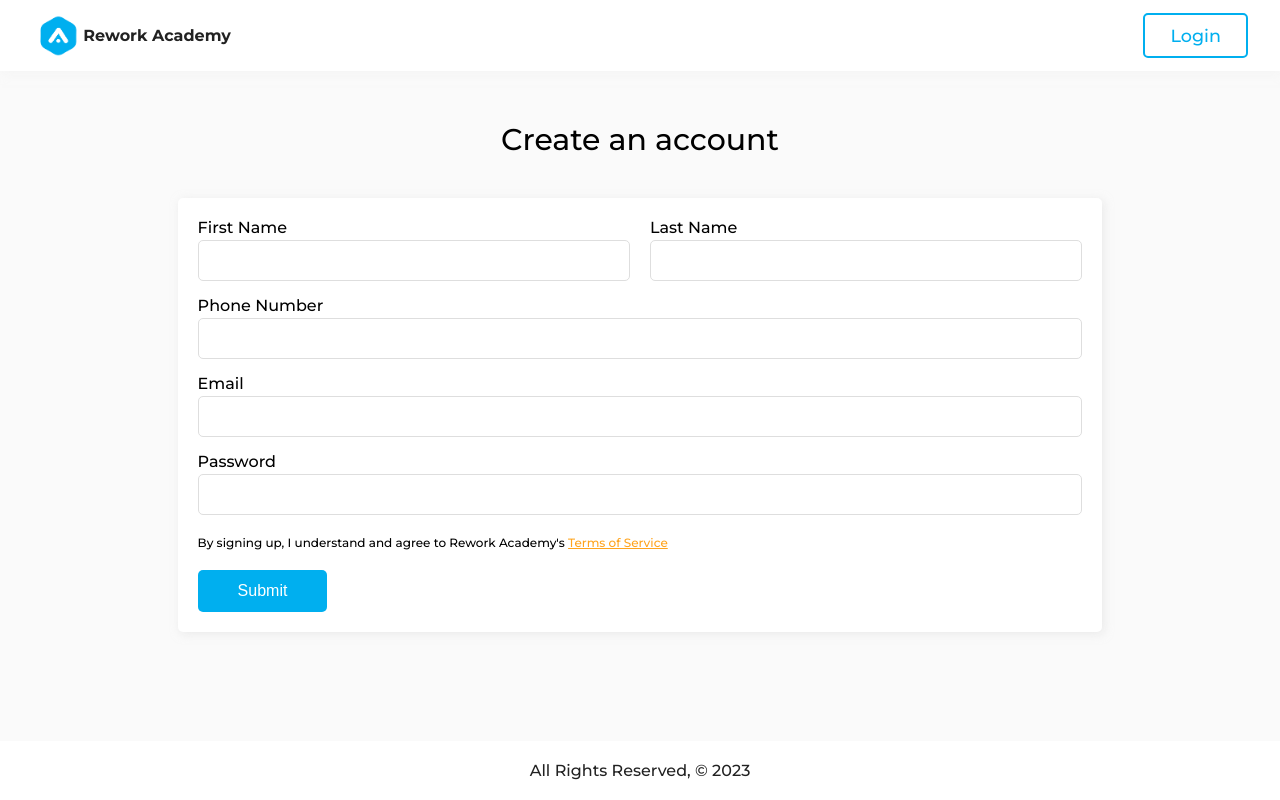
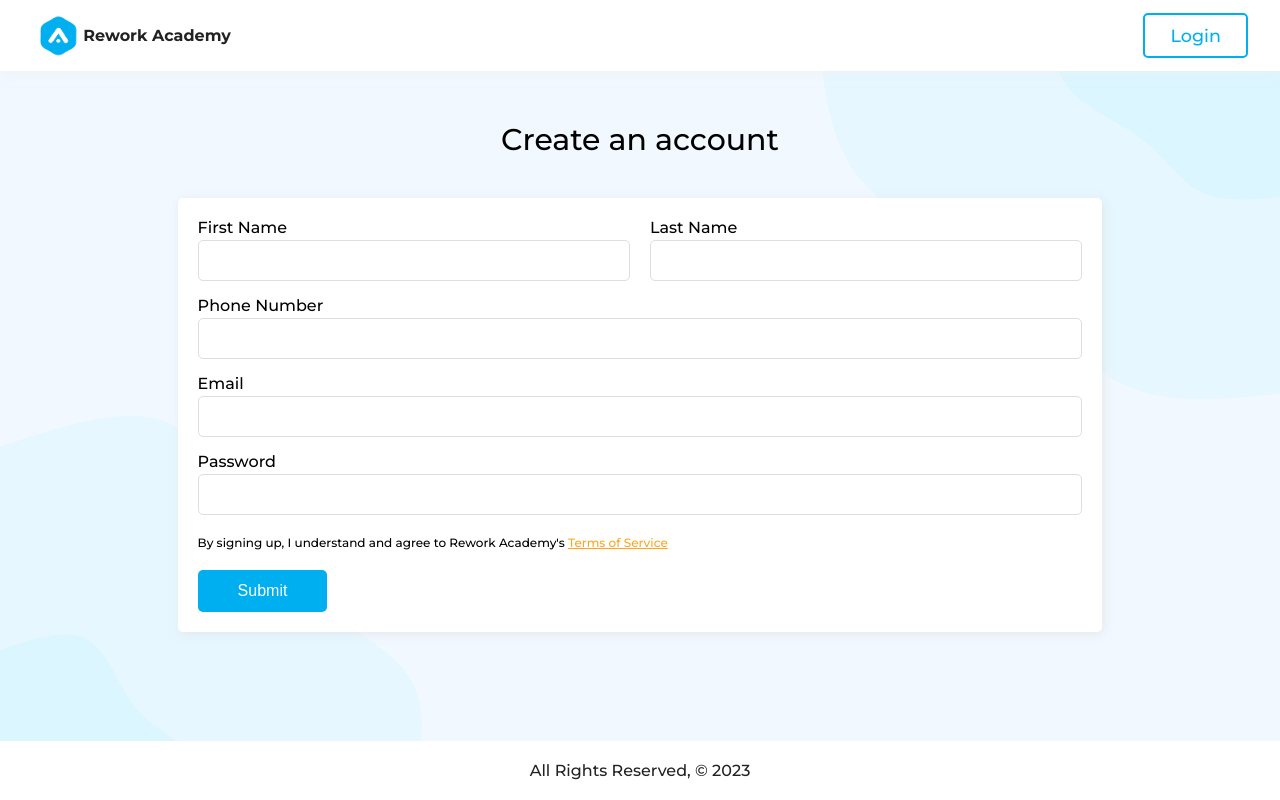
Before and after one commit to Lilyprograms/rework-elearning-apply, a React (Create React App) app: page / in a window 1280 px wide. Built offline with nearby package versions, Linux system fonts and the light colour scheme.

Commit message:
Made Changes

```diff
--- a/src/assets/styles/Registration.css
+++ b/src/assets/styles/Registration.css
@@ -1,7 +1,7 @@
 /* Registration Form */
 .reg__form-container {
   min-height: calc(100vh - 59px);
-  /* background-image: url(../images/blob.svg); */
+  background-image: url(../images/blob.svg);
   background-color: #fafafa;
   background-size: cover;
   padding: 10px 0;
```
